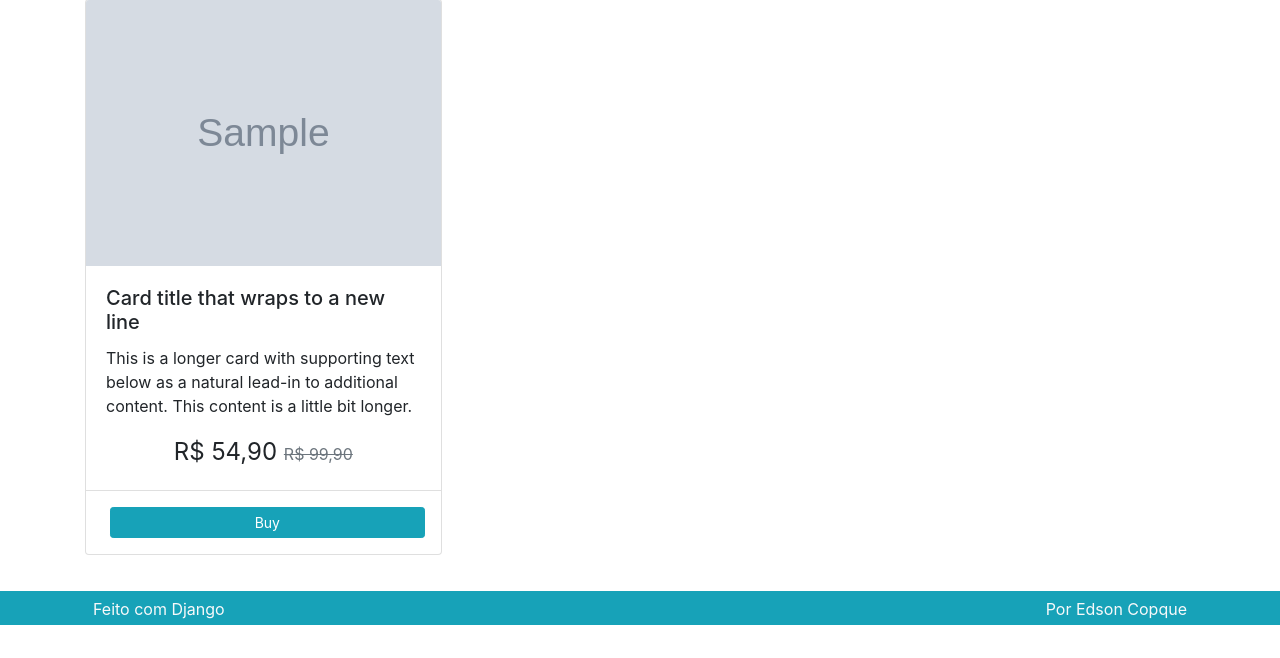
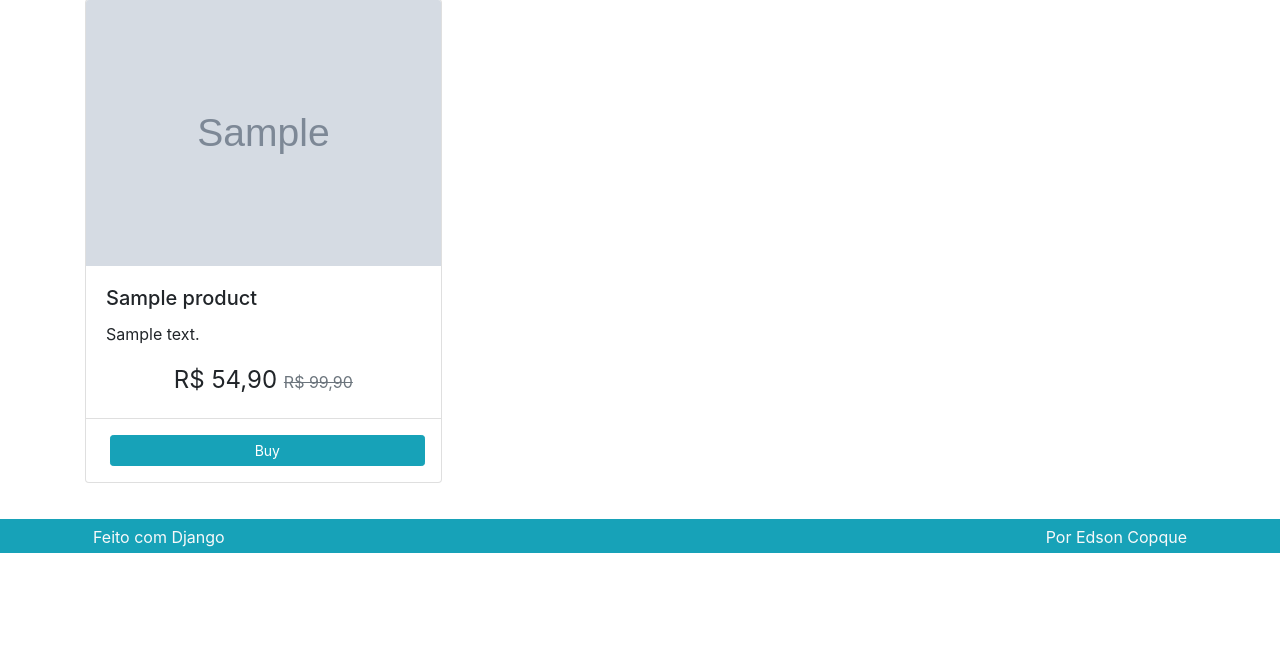
Before and after one commit to ecopque/ecommerce_project, a Django app: page / in a window 1280 px wide. Shown: the part 81-739 px from the top of the page. Run offline with Django 5.2, Linux system fonts and the light colour scheme; tables that the repository leaves empty hold one stand-in row (values such as "Sample post"); grey boxes marked "Sample" are stand-in pictures; some libraries are stand-ins or nearby versions.

Commit message:
Listing products (templates)

```diff
--- a/product/templates/product/list.html
+++ b/product/templates/product/list.html
@@ -17,9 +17,8 @@
                 {% endif %}
 
                 <div class="card-body">
-                    <h5 class="card-title">Card title that wraps to a new line</h5>
-                    <p class="card-text">This is a longer card with supporting text below as a natural lead-in
-                        to additional content. This content is a little bit longer.</p>
+                    <h5 class="card-title">{{product.name}}</h5> <!-- ## -->
+                    <p class="card-text">{{product.short_description}}</p>
                     <div class="container product-price-block text-center">
                         <span class="product-price">
                             R$ 54,90
```
